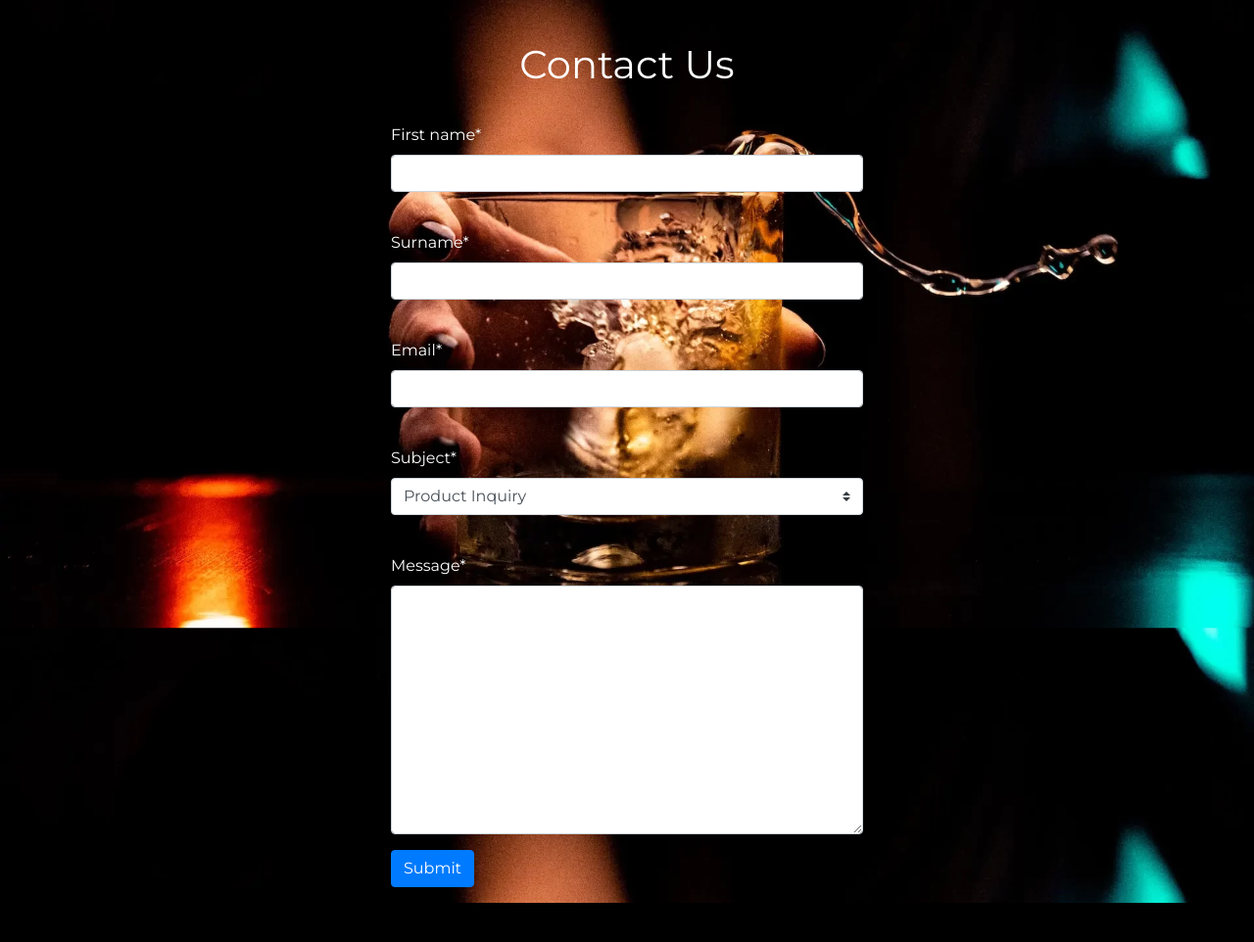
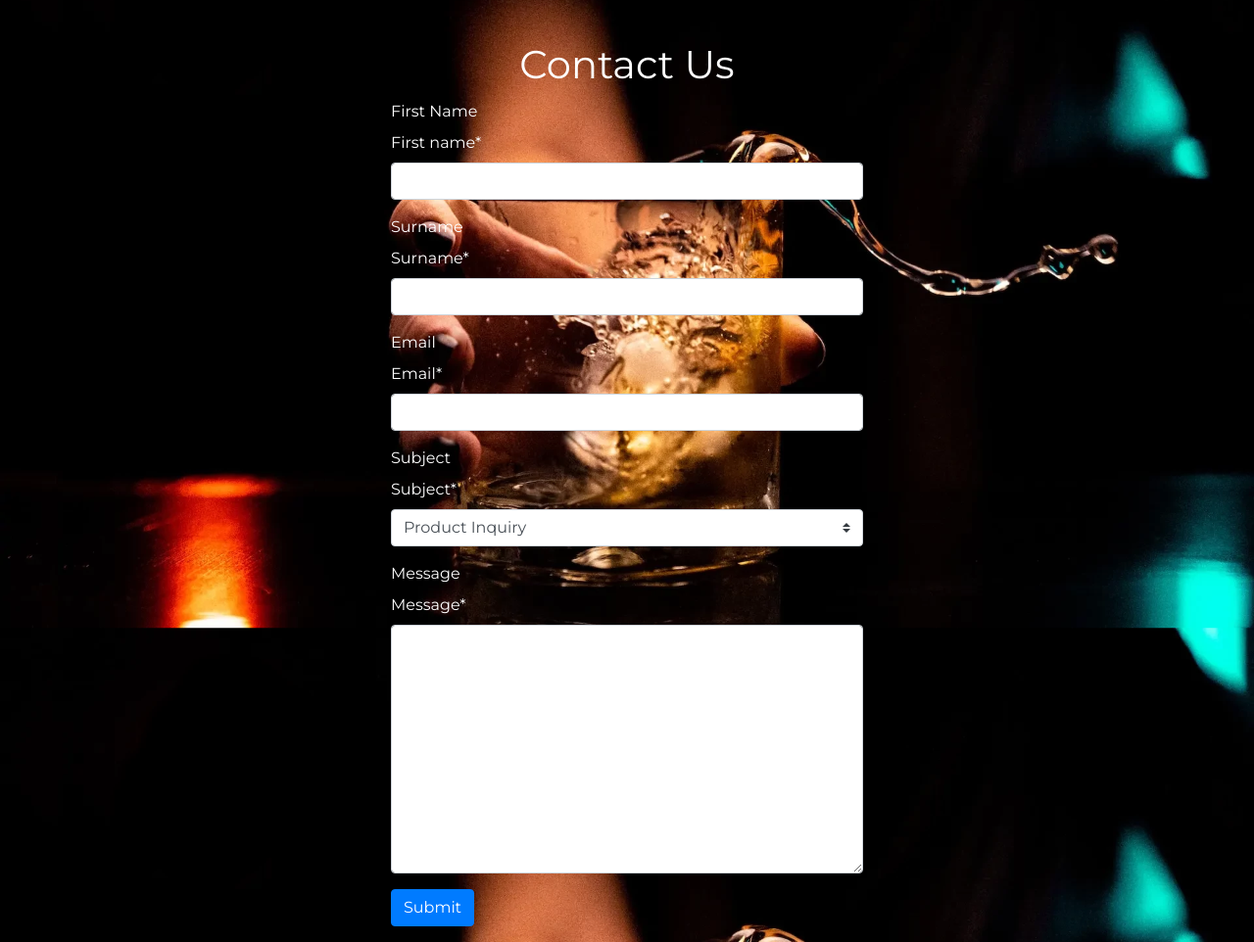
Before and after one commit to MJstephenson/Shopping-app, a Django app: page /contact/ in a window 1280 px wide. Shown: the part 170-1132 px from the top of the page at 98% size. Before the commit the page ends 1092 px from the top, so only its background shows below. Run offline with Django 3.2, Linux system fonts and the light colour scheme; some libraries are stand-ins or nearby versions.

Commit message:
Update id labels

```diff
--- a/contact/templates/contact/contact.html
+++ b/contact/templates/contact/contact.html
@@ -18,23 +18,23 @@
             <form method="post" class="form-group text-white">
                 {% csrf_token %}
                 <div class="mb-3">
-                    <label for="id_name" class="form-label"></label>
+                    <label for="id_first_name" class="form-label">First Name</label>
                     {{ form.first_name|as_crispy_field }}
                 </div>
                 <div class="mb-3">
-                    <label for="id_email" class="form-label"></label>
+                    <label for="id_surname" class="form-label">Surname</label>
                     {{ form.surname|as_crispy_field }}
                 </div>
                 <div class="mb-3">
-                    <label for="id_email" class="form-label"></label>
+                    <label for="id_email" class="form-label">Email</label>
                     {{ form.email|as_crispy_field }}
                 </div>
                 <div class="mb-3">
-                    <label for="id_email" class="form-label"></label>
+                    <label for="id_subject" class="form-label">Subject</label>
                     {{ form.subject|as_crispy_field }}
                 </div>
                 <div class="mb-3">
-                    <label for="id_message" class="form-label"></label>
+                    <label for="id_message" class="form-label">Message</label>
                     {{ form.message|as_crispy_field }}
                 </div>
                 <button type="submit" class="btn btn-primary">Submit</button>
```
